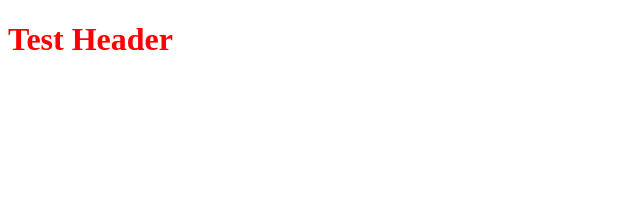
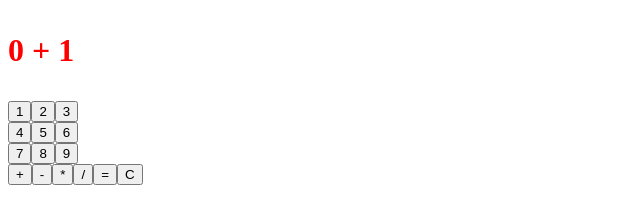
Before and after one commit to OWNN01/Calculator, a plain HTML site: page index.html in a window 1280 px wide. Shown: the whole page, without its empty margins (0-640 px from the left). Drawn offline with Linux system fonts and the light colour scheme.

Commit message:
Add in some of the front end and math operations

```diff
--- a/index.html
+++ b/index.html
@@ -9,9 +9,17 @@
     <link rel="stylesheet" href="style.css">
 </head>
 
-<h1 class="header1">Test Header</h1>
+<h1 class="header1"></h1>
 
 <body>
+
+    <div class="numContainer">
+
+    </div>
+
+    <div class="operatorContainer">
+
+    </div>
 
 </body>
 
--- a/script.js
+++ b/script.js
@@ -1,3 +1,72 @@
 const testHeader = document.querySelector(".header1");
 
 testHeader.addEventListener("click", () => { alert("testing") });
+
+
+function add(firstNum, secondNum) {
+    return firstNum + secondNum;
+}
+
+function subtract(firstNum, secondNum) {
+    return firstNum - secondNum;
+}
+
+function multiply(firstNum, secondNum) {
+    return firstNum * secondNum;
+}
+
+function divide(firstNum, secondNum) {
+    return firstNum / secondNum;
+}
+
+
+const displayNum1 = 0;
+const displayNum2 = 0;
+const displayOperator = "";
+
+const displayFunction = document.createElement("p");
+displayFunction.textContent = "0 + 1";
+testHeader.appendChild(displayFunction);
+
+
+
+const numContainer = document.querySelector(".numContainer");
+
+let currentNum = 1;
+for (let i = 0; i < 3; i++) {
+    let row = document.createElement("div");
+    for (let i = 0; i < 3; i++) {
+        let num = document.createElement("button");
+        num.textContent = currentNum;
+        currentNum++;
+        row.appendChild(num);
+    }
+    numContainer.appendChild(row);
+}
+
+
+const opContainer = document.querySelector(".operatorContainer");
+
+const ad = document.createElement("button");
+ad.textContent = "+";
+opContainer.appendChild(ad);
+
+const sub = document.createElement("button");
+sub.textContent = "-";
+opContainer.appendChild(sub);
+
+const mult = document.createElement("button");
+mult.textContent = "*";
+opContainer.appendChild(mult);
+
+const div = document.createElement("button");
+div.textContent = "/";
+opContainer.appendChild(div);
+
+const equal = document.createElement("button");
+equal.textContent = "="
+opContainer.appendChild(equal);
+
+const clear = document.createElement("button");
+clear.textContent = "C";
+opContainer.appendChild(clear);
```
